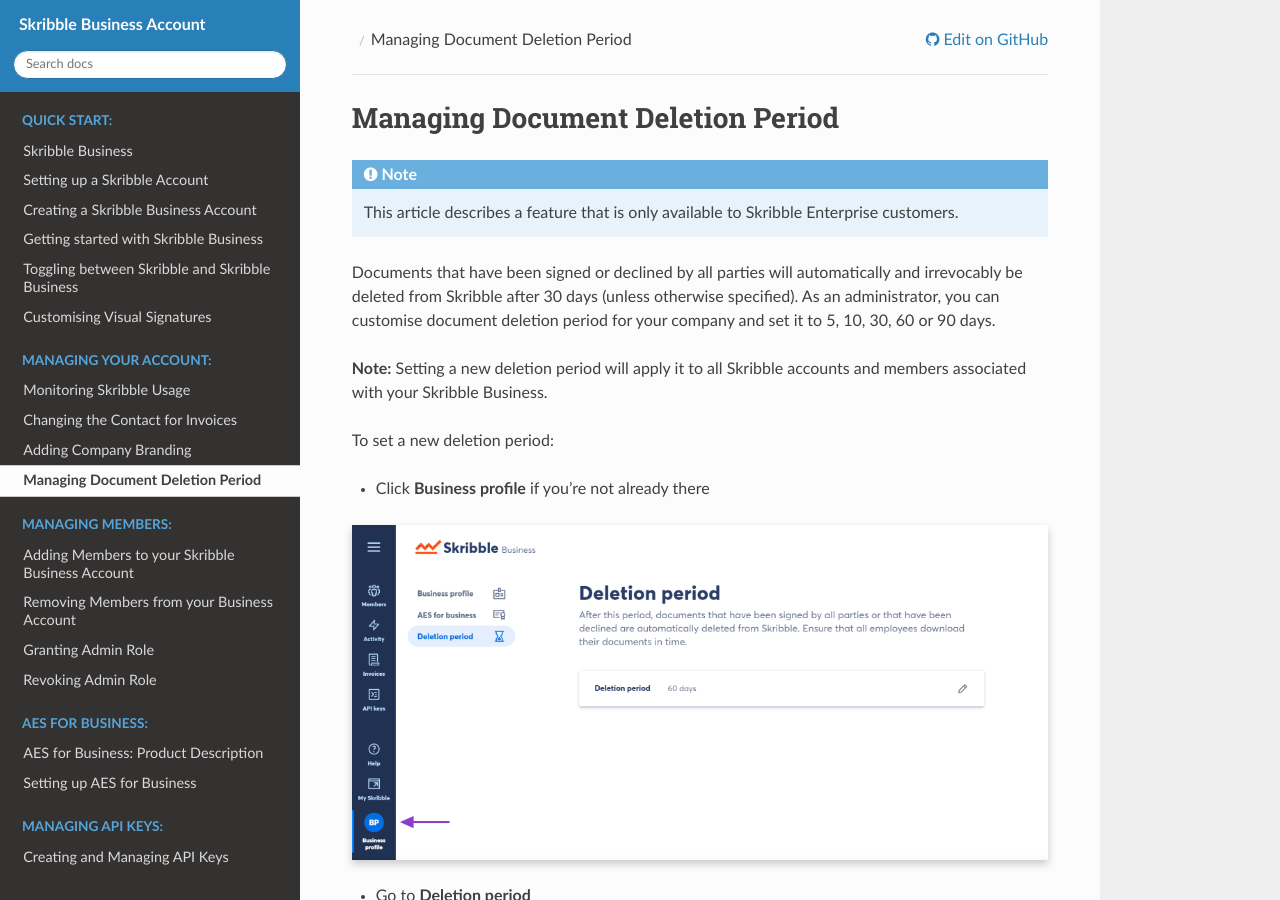
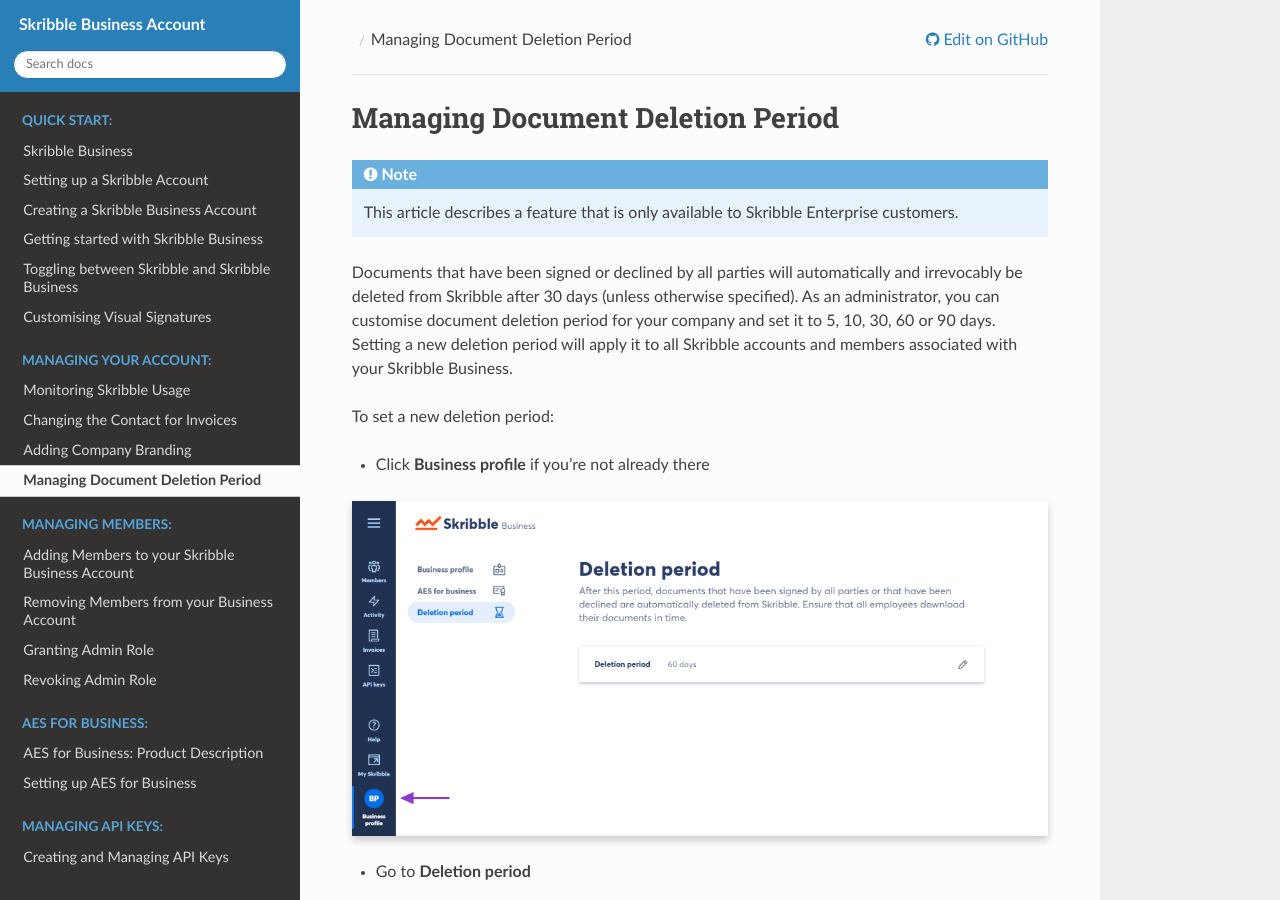
Before and after one commit to matthieu-bt/business-guide, a Sphinx documentation site: the page built from source/account/deletionperiod.rst, in a window 1280 px wide and 900 px high. Built offline with Sphinx 7.4.7 and the Read the Docs theme 2.0.0, drawn with Linux system fonts in a browser that asks for light colours.

```diff
--- a/source/account/deletionperiod.rst
+++ b/source/account/deletionperiod.rst
@@ -7,9 +7,7 @@ Managing Document Deletion Period
 .. NOTE::
    This article describes a feature that is only available to Skribble Enterprise customers.
 
-Documents that have been signed or declined by all parties will automatically and irrevocably be deleted from Skribble after 30 days (unless otherwise specified). As an administrator, you can customise document deletion period for your company and set it to 5, 10, 30, 60 or 90 days.
-
-**Note:** Setting a new deletion period will apply it to all Skribble accounts and members associated with your Skribble Business.
+Documents that have been signed or declined by all parties will automatically and irrevocably be deleted from Skribble after 30 days (unless otherwise specified). As an administrator, you can customise document deletion period for your company and set it to 5, 10, 30, 60 or 90 days. Setting a new deletion period will apply it to all Skribble accounts and members associated with your Skribble Business.
 
 To set a new deletion period:
 
```
Also changed, not shown: other parts of source/account/deletionperiod.rst (+1 -1 lines).
